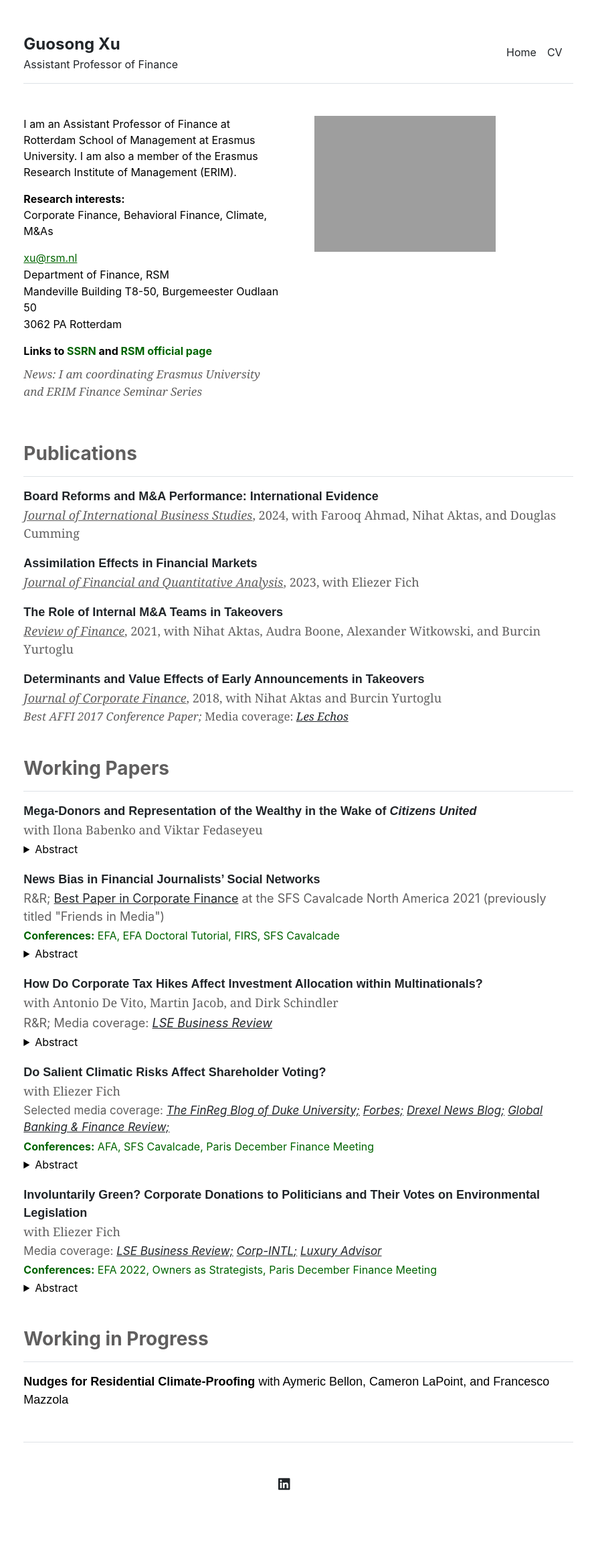
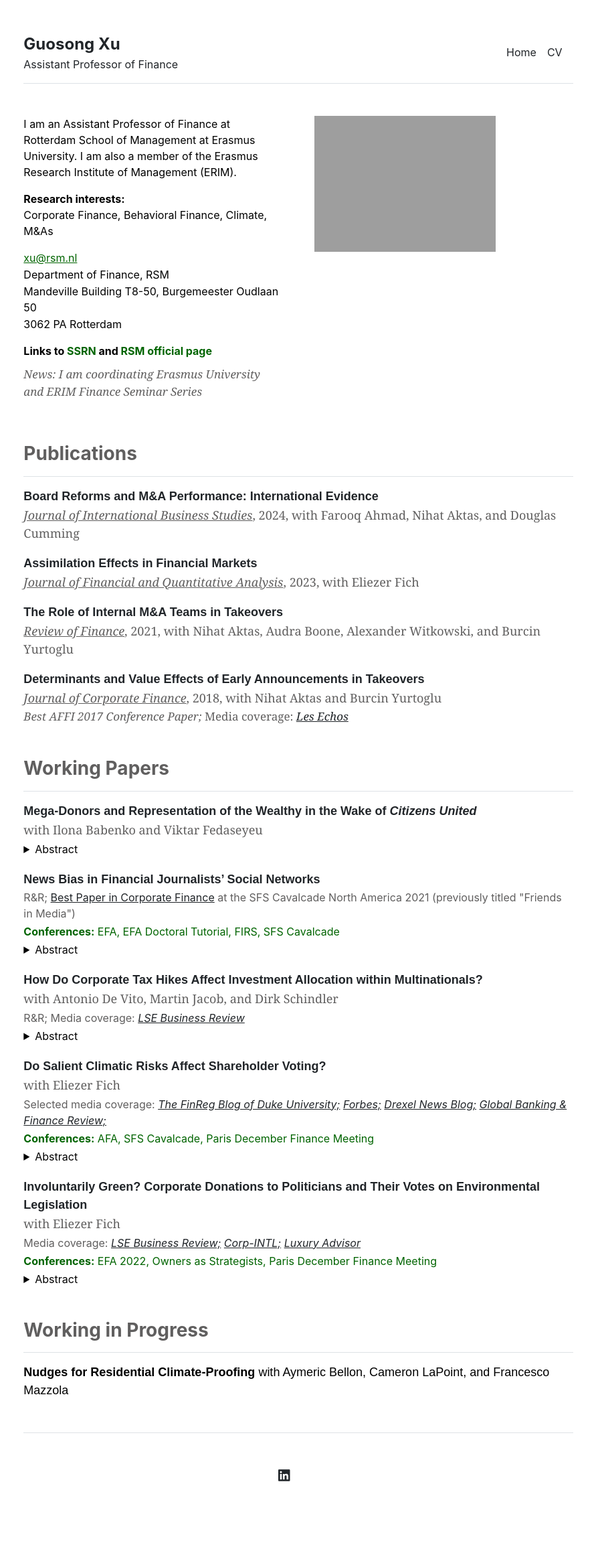
Before and after one commit to guosongxu/guosongxu.github.io, a Jekyll site: the page built from index.md, in a window 1280 px wide. Shown: the whole page at 67% size, without its empty margins (194-1082 px from the left). Built offline with Jekyll 4.4.1, drawn with Linux system fonts in a browser that asks for light colours.

Commit message:
Update home.html

```diff
--- a/_layouts/home.html
+++ b/_layouts/home.html
@@ -44,7 +44,7 @@ layout: default
     </details>
 
     <p style="font-family:arial, 'MS Sans Serif', arial;font-size:18px;margin-bottom:1px;margin-top:20px;"><a rel="noreferrer noopener" aria-label=" (opens in a new tab)" href="https://papers.ssrn.com/sol3/papers.cfm?abstract_id=3189273" target="_blank" style="text-decoration:none;"><strong>News Bias in Financial Journalists’ Social Networks</strong></a></p>
-    <p style="font-size:18px;margin-bottom:3px;color:#605F5F">R&R;&nbsp;<a rel="noreferrer noopener" href="http://sfs.org/cavalcade-best-paper-in-corporate-finance/" target="_blank">Best Paper in Corporate Finance</a> at the SFS Cavalcade North America 2021 (previously titled "Friends in Media")</p>
+    <p style="font-size:16px;margin-bottom:3px;color:#605F5F">R&R;&nbsp;<a rel="noreferrer noopener" href="http://sfs.org/cavalcade-best-paper-in-corporate-finance/" target="_blank">Best Paper in Corporate Finance</a> at the SFS Cavalcade North America 2021 (previously titled "Friends in Media")</p>
     <p style="font-size:16px;margin-bottom:3px;color:#006400"><strong>Conferences:</strong> EFA, EFA Doctoral Tutorial, FIRS, SFS Cavalcade</p>
     <details>
       <summary>Abstract</summary>
@@ -55,7 +55,7 @@ layout: default
 
     <p style="font-family:arial, 'MS Sans Serif', arial;font-size:18px;margin-bottom:1px;margin-top:20px;"><a rel="noreferrer noopener" aria-label=" (opens in a new tab)" href="https://papers.ssrn.com/sol3/papers.cfm?abstract_id=3643481" target="_blank" style="text-decoration:none;"><strong>How Do Corporate Tax Hikes Affect Investment Allocation within Multinationals?</strong></a></p>
     <p style="font-family:georgia;font-size:18px;margin-bottom:3px;color:#605F5F">with Antonio De Vito, Martin Jacob, and Dirk Schindler</p>
-    <p style="font-size:18px;margin-bottom:3px;color:#605F5F">R&R; Media coverage:&nbsp;<em><a rel="noreferrer noopener" href="https://blogs.lse.ac.uk/businessreview/2020/09/01/the-impact-of-austerity-policies-in-a-country-can-be-felt-across-its-borders/" target="_blank">LSE Business Review</a></em></p>
+    <p style="font-size:16px;margin-bottom:3px;color:#605F5F">R&R; Media coverage:&nbsp;<em><a rel="noreferrer noopener" href="https://blogs.lse.ac.uk/businessreview/2020/09/01/the-impact-of-austerity-policies-in-a-country-can-be-felt-across-its-borders/" target="_blank">LSE Business Review</a></em></p>
     <details>
       <summary>Abstract</summary>
       <p>
@@ -65,7 +65,7 @@ layout: default
 
     <p style="font-family:arial, 'MS Sans Serif', arial;font-size:18px;margin-bottom:1px;margin-top:20px;"><a rel="noreferrer noopener" aria-label=" (opens in a new tab)" href="https://papers.ssrn.com/sol3/papers.cfm?abstract_id=3895071" target="_blank" style="text-decoration:none;"><strong>Do Salient Climatic Risks Affect Shareholder Voting?</strong></a></p>
     <p style="font-family:georgia;font-size:18px;margin-bottom:3px;color:#605F5F">with Eliezer Fich</p>
-    <p style="font-size:17px;margin-bottom:3px;color:#605F5F">Selected media coverage:&nbsp;<em><a rel="noreferrer noopener" href="https://sites.law.duke.edu/thefinregblog/2021/08/27/do-extreme-weather-events-alter-investors-support-for-the-environment/" target="_blank">The FinReg Blog of Duke University;</a>&nbsp;<a rel="noreferrer noopener" href="https://www.forbes.com/sites/mattsymonds/2023/05/09/how-business-school-research-can-serve-the-world-today/?sh=f99bd0f5fd1d" target="_blank">Forbes;</a>&nbsp;<a rel="noreferrer noopener" href="https://newsblog.drexel.edu/2021/10/13/extreme-weather-events-influence-shareholder-support-of-climate-related-initiatives/" target="_blank">Drexel News Blog;</a>&nbsp;<a rel="noreferrer noopener" href="https://www.globalbankingandfinance.com/how-can-beliefs-shape-corporate-climate-policies/" target="_blank">Global Banking &amp; Finance Review;</a></em> </p>
+    <p style="font-size:16px;margin-bottom:3px;color:#605F5F">Selected media coverage:&nbsp;<em><a rel="noreferrer noopener" href="https://sites.law.duke.edu/thefinregblog/2021/08/27/do-extreme-weather-events-alter-investors-support-for-the-environment/" target="_blank">The FinReg Blog of Duke University;</a>&nbsp;<a rel="noreferrer noopener" href="https://www.forbes.com/sites/mattsymonds/2023/05/09/how-business-school-research-can-serve-the-world-today/?sh=f99bd0f5fd1d" target="_blank">Forbes;</a>&nbsp;<a rel="noreferrer noopener" href="https://newsblog.drexel.edu/2021/10/13/extreme-weather-events-influence-shareholder-support-of-climate-related-initiatives/" target="_blank">Drexel News Blog;</a>&nbsp;<a rel="noreferrer noopener" href="https://www.globalbankingandfinance.com/how-can-beliefs-shape-corporate-climate-policies/" target="_blank">Global Banking &amp; Finance Review;</a></em> </p>
     <p style="font-size:16px;margin-bottom:3px;color:#006400"><strong>Conferences:</strong> AFA, SFS Cavalcade, Paris December Finance Meeting</p>
     <details>
       <summary>Abstract</summary>
@@ -76,7 +76,7 @@ layout: default
 
     <p style="font-family:arial, 'MS Sans Serif', arial;font-size:18px;margin-bottom:1px;margin-top:20px;"><a rel="noreferrer noopener" aria-label=" (opens in a new tab)" href="https://papers.ssrn.com/sol3/papers.cfm?abstract_id=3980416" target="_blank" style="text-decoration:none;"><strong>Involuntarily Green? Corporate Donations to Politicians and Their Votes on Environmental Legislation</strong></a></p>
     <p style="font-family:georgia;font-size:18px;margin-bottom:3px;color:#605F5F">with Eliezer Fich</p>
-    <p style="font-size:17px;margin-bottom:3px;color:#605F5F">Media coverage:&nbsp;<em><a rel="noreferrer noopener" href="https://blogs.lse.ac.uk/businessreview/2022/04/25/why-do-green-firms-support-anti-climate-legislators/" target="_blank">LSE Business Review;</a>&nbsp;<a rel="noreferrer noopener" href="https://www.corp-intl.com/news/newsitem.aspx?ID=399" target="_blank">Corp-INTL;</a>&nbsp;<a rel="noreferrer noopener" href="https://luxuryadviser.com/green-firms-secretly-donate-more-money-to-support-anti-climate-politicians/" target="_blank">Luxury Advisor</a></em> </p>
+    <p style="font-size:16px;margin-bottom:3px;color:#605F5F">Media coverage:&nbsp;<em><a rel="noreferrer noopener" href="https://blogs.lse.ac.uk/businessreview/2022/04/25/why-do-green-firms-support-anti-climate-legislators/" target="_blank">LSE Business Review;</a>&nbsp;<a rel="noreferrer noopener" href="https://www.corp-intl.com/news/newsitem.aspx?ID=399" target="_blank">Corp-INTL;</a>&nbsp;<a rel="noreferrer noopener" href="https://luxuryadviser.com/green-firms-secretly-donate-more-money-to-support-anti-climate-politicians/" target="_blank">Luxury Advisor</a></em> </p>
     <p style="font-size:16px;margin-bottom:3px;color:#006400"><strong>Conferences:</strong> EFA 2022, Owners as Strategists, Paris December Finance Meeting</p>
     <details>
       <summary>Abstract</summary>
```
